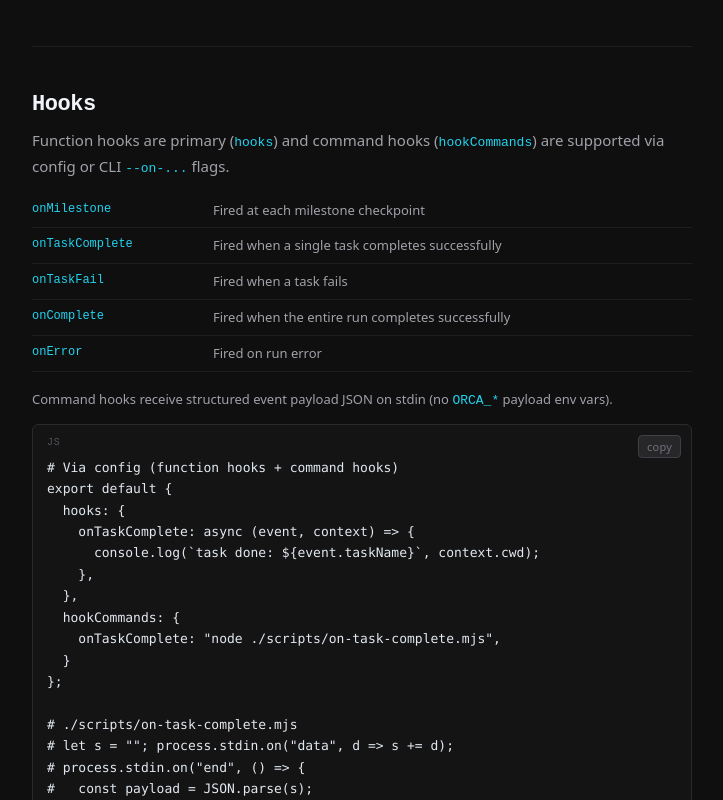
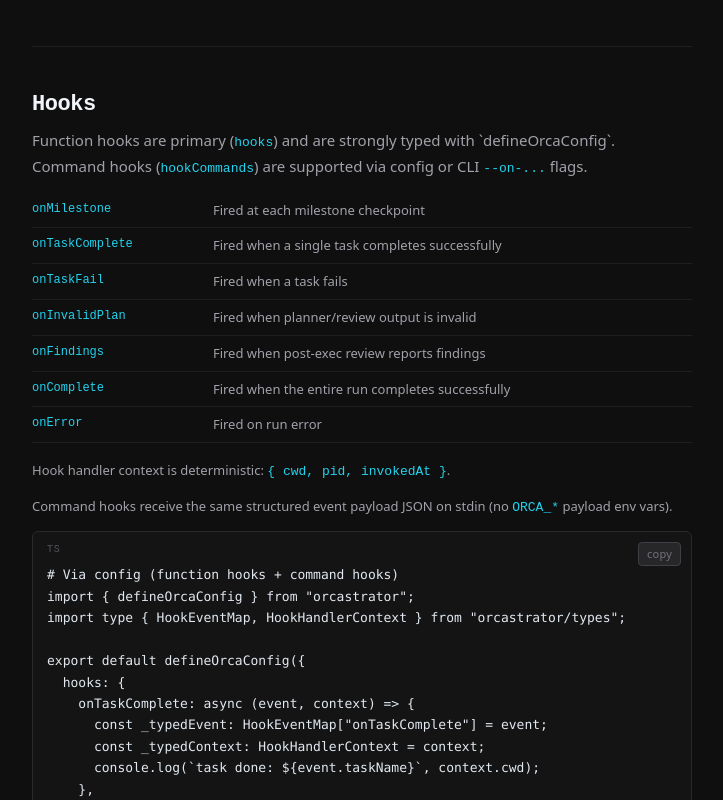
Before and after one commit to ratley/orca-web, a Next.js app: page / in a window 1280 px wide. Shown: the part 8100-8900 px from the top of the page, without its empty margins (348-1071 px from the left). Built offline with nearby package versions, Linux system fonts and the light colour scheme.

Commit message:
docs: document hook event/context typing in hooks section

```diff
--- a/app/lib/pageMarkdown.ts
+++ b/app/lib/pageMarkdown.ts
@@ -345,40 +345,47 @@ export default defineOrcaConfig({
 
 ### Hooks
 
-Function hooks are primary (\`hooks\`) and command hooks (\`hookCommands\`) are also supported via config or CLI \`--on-...\` flags.
+Function hooks are primary (\`hooks\`) and are strongly typed when you use \`defineOrcaConfig\`. Command hooks (\`hookCommands\`) are still supported via config or CLI \`--on-...\` flags.
 
-| Hook | Description |
-|------|-------------|
-| \`onMilestone\` | Fired at each milestone checkpoint |
-| \`onTaskComplete\` | Fired when a single task completes successfully |
-| \`onTaskFail\` | Fired when a task fails |
-| \`onComplete\` | Fired when the entire run completes successfully |
-| \`onError\` | Fired on run error |
+| Hook | Description | Extra required event fields |
+|------|-------------|-----------------------------|
+| \`onMilestone\` | Fired at each milestone checkpoint | none |
+| \`onTaskComplete\` | Fired when a single task completes successfully | \`taskId\`, \`taskName\` |
+| \`onTaskFail\` | Fired when a task fails | \`taskId\`, \`taskName\`, \`error\` |
+| \`onInvalidPlan\` | Fired when planner/review output is invalid | \`error\` |
+| \`onFindings\` | Fired when post-exec review reports findings | none |
+| \`onComplete\` | Fired when the entire run completes successfully | none |
+| \`onError\` | Fired on run error | \`error\` |
 
-Command hooks receive structured event payload JSON on stdin (no \`ORCA_*\` payload env vars).
+Hook handler context is deterministic: \`{ cwd, pid, invokedAt }\`.
 
-\`\`\`js
-// Via config (function hooks + command hooks)
+Command hooks receive the same structured event payload JSON on stdin (no \`ORCA_*\` payload env vars). That line stays because command hooks are still supported.
+
+\`\`\`ts
 import { defineOrcaConfig } from "orcastrator";
+import type { HookEventMap, HookHandlerContext } from "orcastrator/types";
 
 export default defineOrcaConfig({
   hooks: {
     onTaskComplete: async (event, context) => {
-      console.log("task done: " + event.taskName, context.cwd);
+      const _typedEvent: HookEventMap["onTaskComplete"] = event;
+      const _typedContext: HookHandlerContext = context;
+      console.log("task done:", event.taskName, context.cwd);
     },
   },
   hookCommands: {
     onTaskComplete: "node ./scripts/on-task-complete.mjs",
-  }
-};
+  },
+});
 
 // ./scripts/on-task-complete.mjs
 // let s = ""; process.stdin.on("data", d => s += d);
 // process.stdin.on("end", () => {
 //   const payload = JSON.parse(s);
-//   console.log("done: " + payload.taskName);
+//   console.log("done:", payload.taskName);
 // });
 \`\`\`
+
 ---
 
 ### Multi-agent Mode
--- a/app/page.tsx
+++ b/app/page.tsx
@@ -1021,7 +1021,7 @@ export default {
               >
                 hooks
               </code>
-              ) and command hooks (
+              ) and are strongly typed with `defineOrcaConfig`. Command hooks (
               <code
                 style={{
                   fontFamily: "ui-monospace, monospace",
@@ -1055,6 +1055,14 @@ export default {
                 />
                 <Flag flag="onTaskFail" desc="Fired when a task fails" />
                 <Flag
+                  flag="onInvalidPlan"
+                  desc="Fired when planner/review output is invalid"
+                />
+                <Flag
+                  flag="onFindings"
+                  desc="Fired when post-exec review reports findings"
+                />
+                <Flag
                   flag="onComplete"
                   desc="Fired when the entire run completes successfully"
                 />
@@ -1062,7 +1070,20 @@ export default {
               </tbody>
             </table>
             <p style={{ ...S.p, fontSize: "13px", marginTop: "16px" }}>
-              Command hooks receive structured event payload JSON on stdin (no{" "}
+              Hook handler context is deterministic:{" "}
+              <code
+                style={{
+                  fontFamily: "ui-monospace, monospace",
+                  color: "#22d3ee",
+                }}
+              >
+                {"{ cwd, pid, invokedAt }"}
+              </code>
+              .
+            </p>
+            <p style={{ ...S.p, fontSize: "13px" }}>
+              Command hooks receive the same structured event payload JSON on
+              stdin (no{" "}
               <code
                 style={{
                   fontFamily: "ui-monospace, monospace",
@@ -1075,16 +1096,21 @@ export default {
             </p>
             <CodeBlock
               code={`# Via config (function hooks + command hooks)
-export default {
+import { defineOrcaConfig } from "orcastrator";
+import type { HookEventMap, HookHandlerContext } from "orcastrator/types";
+
+export default defineOrcaConfig({
   hooks: {
     onTaskComplete: async (event, context) => {
+      const _typedEvent: HookEventMap["onTaskComplete"] = event;
+      const _typedContext: HookHandlerContext = context;
       console.log(\`task done: \${event.taskName}\`, context.cwd);
     },
   },
   hookCommands: {
     onTaskComplete: "node ./scripts/on-task-complete.mjs",
-  }
-};
+  },
+});
 
 # ./scripts/on-task-complete.mjs
 # let s = ""; process.stdin.on("data", d => s += d);
@@ -1092,7 +1118,7 @@ export default {
 #   const payload = JSON.parse(s);
 #   console.log(\`done: \${payload.taskName}\`);
 # });`}
-              lang="js"
+              lang="ts"
             />
           </section>
 
```
Also changed, not shown: 1 other file (tests, documents, lock files or other folders).
